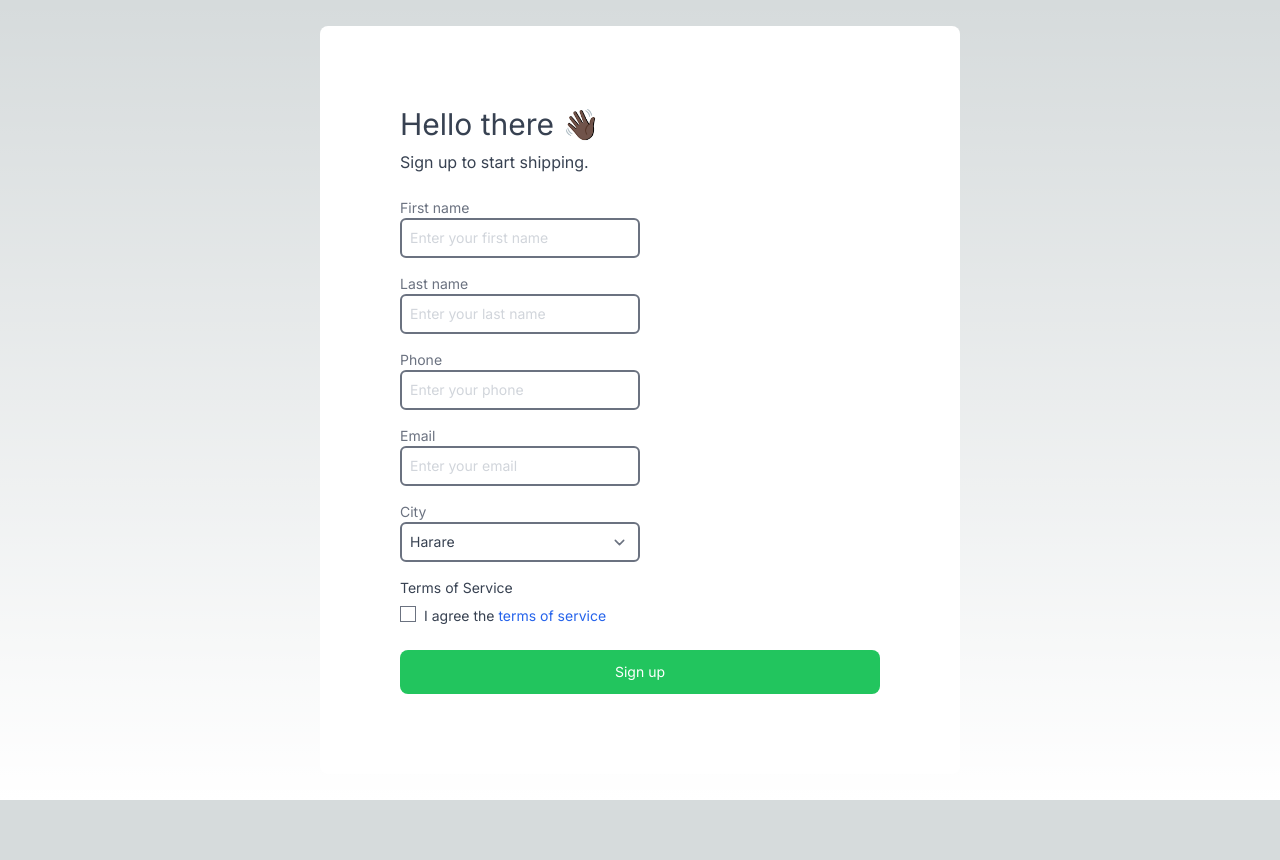
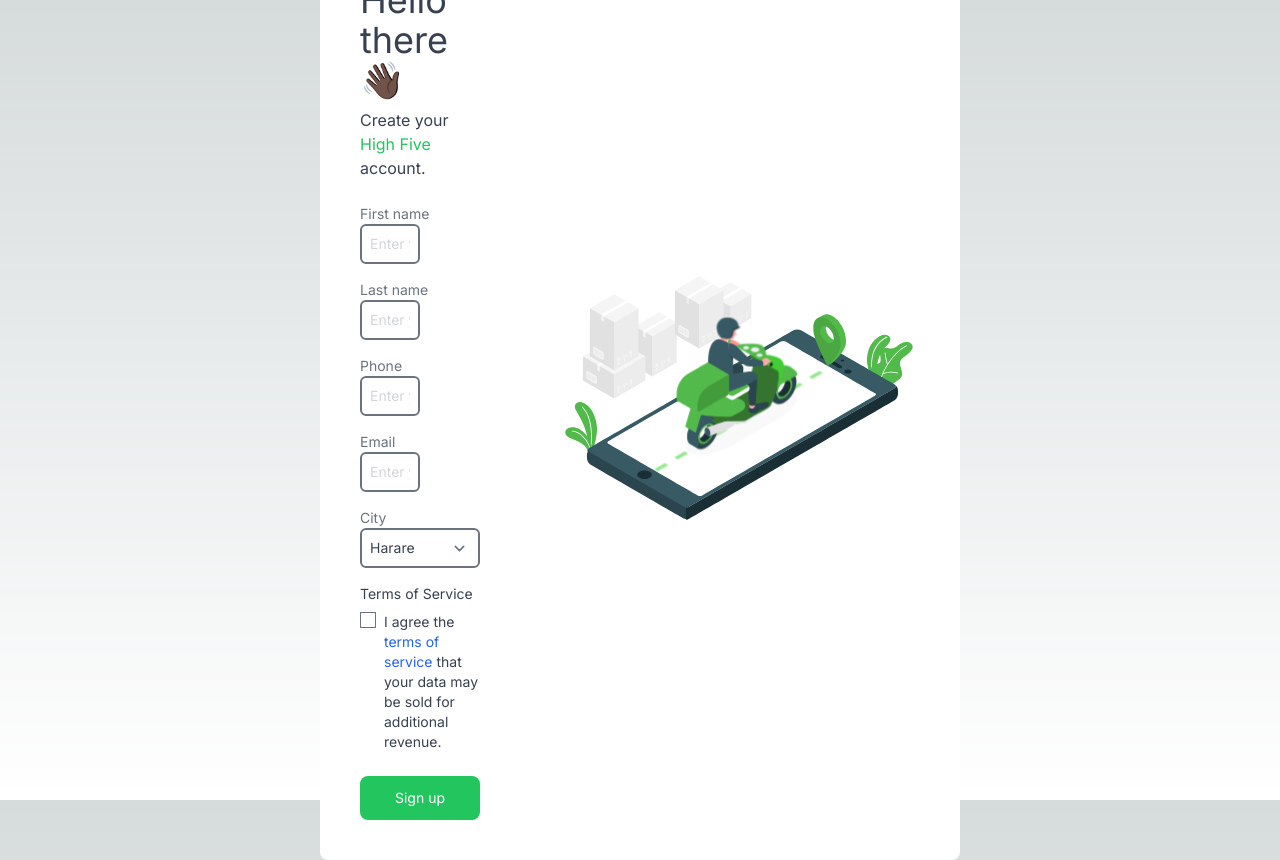
Before and after one commit to justkingsley/react-forms-tut, a Next.js app: page / in a window 1280 px wide. Before the commit the page ends 800 px from the top, so only its background shows below. Built offline with nearby package versions, Linux system fonts and the light colour scheme.

Commit message:
Finally able to solve the sizing issue.

```diff
--- a/src/app/page.js
+++ b/src/app/page.js
@@ -1,8 +1,21 @@
+'use client'
 import FormComponent from "@/components/FormComponent";
 import Head from "next/head";
+import Lottie from 'lottie-react'
+import animationData from "@/app/delivery.json"
 
 
 export default function Home() {
+
+  const defaultOptions = {
+    loop: true,
+    autoplay: true,
+    animationData: animationData,
+    rendererSettings: {
+      preserveAspectRatio: "xMidYMid slice",
+        },
+      };
+
   return (
     <div>
       <Head>
@@ -12,9 +25,9 @@
 
       <main className="h-screen flex items-center justify-center">
         <form className="bg-white flex rounded-lg w-1/2 font-latoRegular">
-          <div className="flex-1 text-gray-700 p-20">
-            <h1 className="text-3xl pb-2 font-latoRegular">Hello there 👋🏿</h1>
-            <p>Sign up to start shipping.</p>
+          <div className="flex-1 text-gray-700 p-10">
+            <h1 className="text-4xl pb-2 font-latoRegular">Hello there 👋🏿</h1>
+            <p>Create your <span className="text-green-500">High Five</span> account.</p>
 
 
             <div className="mt-6">
@@ -39,7 +52,7 @@
                 label={'Phone'}
                 type={'phone'}
                 id={'phone'}
-                placeholder={'Enter your phone'}
+                placeholder={'Enter your phone number'}
               />
 
               <FormComponent
@@ -54,7 +67,7 @@
                 <label htmlFor='city' className="text-sm text-gray-500 block">
                   City
                 </label>
-                <select id='city' className="border-2 text-sm focus:ring-0 focus:border-green-600 outline-none border-gray-500 p-2 rounded-md w-1/2">
+                <select id='city' className="border-2 text-sm focus:ring-0 focus:border-green-600 outline-none border-gray-500 p-2 rounded-md w-full">
                   <option>Harare</option>
                   <option>Bulawayo</option>
                   <option>Gweru</option>
@@ -75,7 +88,7 @@
 
                 <div className="flex itmes-center gap-2">
                   <input type="checkbox" value="checked" name="terms" className="h-4 w-4 text-green-500 focus:border-green-600 hover:ring-green-500 focus:ring-0" />
-                  <p>I agree the <a href="#" className="text-blue-600 hover:underline">terms of service</a></p>
+                  <p>I agree the <a href="#" className="text-blue-600 hover:underline">terms of service</a> that your data may be sold for additional revenue.</p>
                 </div>
 
               </div>
@@ -91,6 +104,16 @@
 
 
           </div>
+
+          <div className="flex items-center h-50 w-50 p-5">
+            <Lottie
+              style={{ height: '600px', width: '400px' }}
+              options={defaultOptions}
+              animationData={animationData}
+            />
+          </div>
+
+
         </form>
       </main>
 
```
